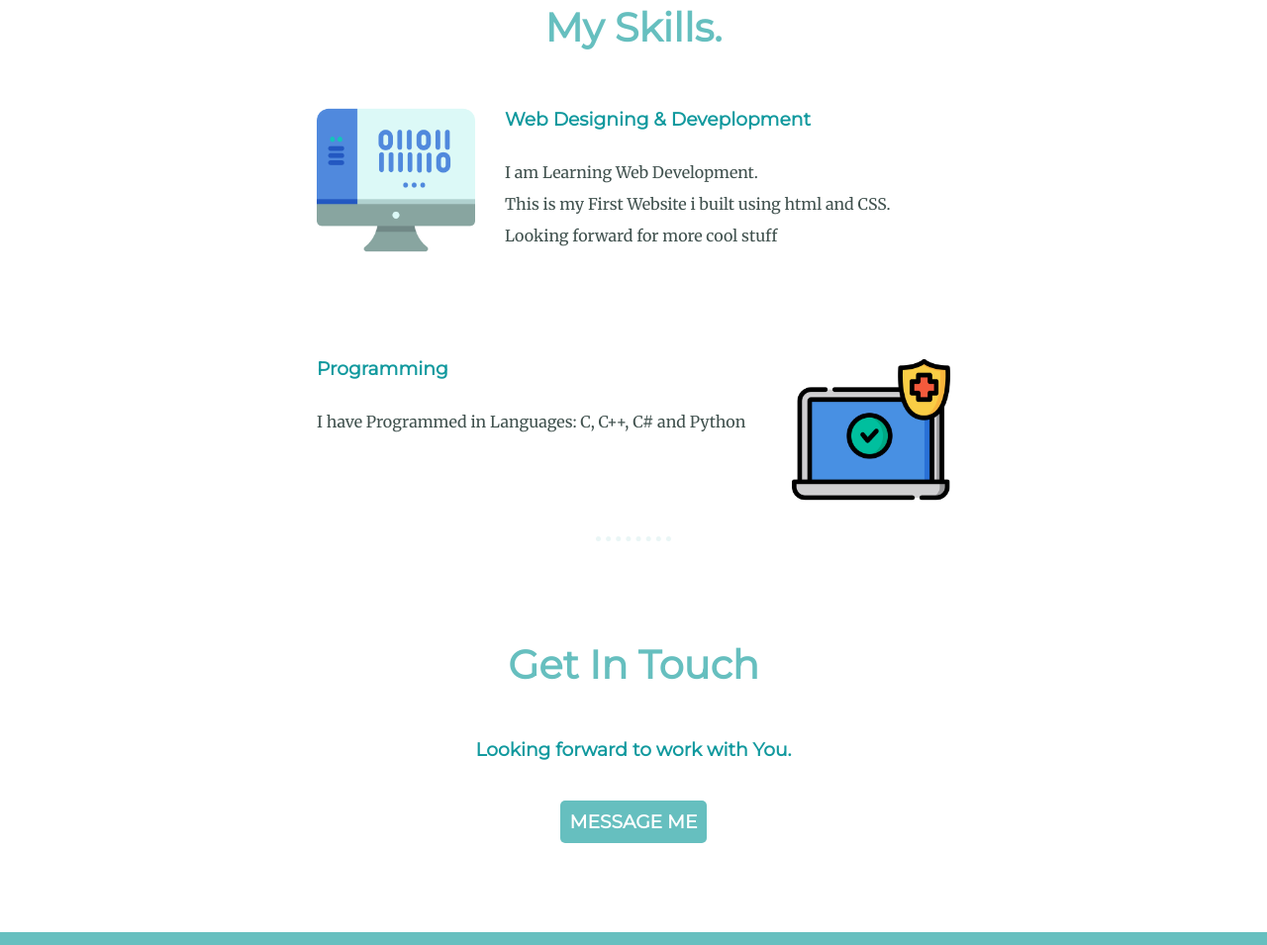
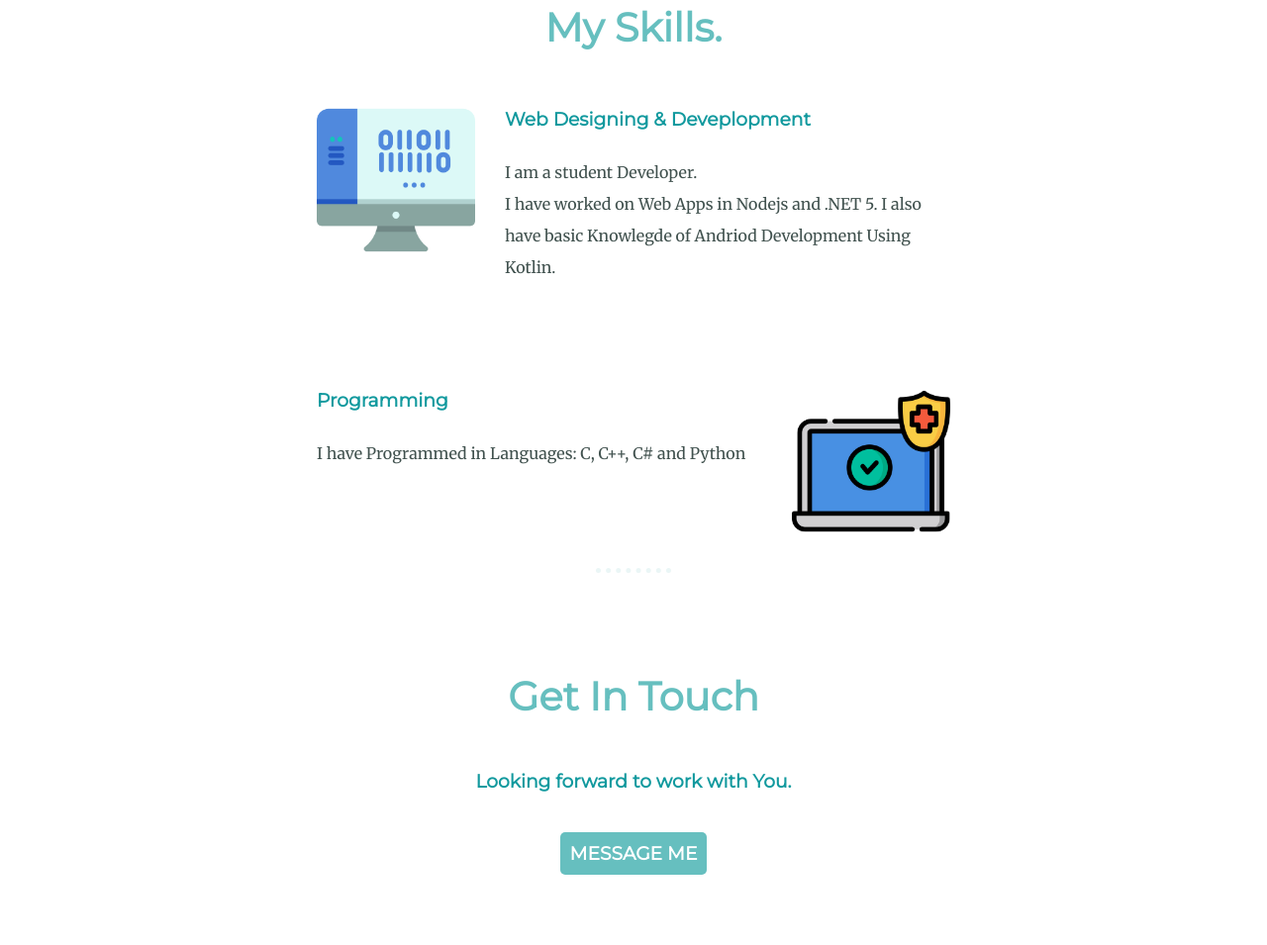
Before and after one commit to abdulmominkhattak/My_Site, a plain HTML site: page index.html in a window 1280 px wide. Shown: the part 1432-2387 px from the top of the page at 99% size. Drawn offline with Linux system fonts and the light colour scheme.

Commit message:
ChangesInAboutMe

```diff
--- a/index.html
+++ b/index.html
@@ -37,8 +37,8 @@
     <div class="skill-row">
       <img class="skill-img1" src="Images\skills-img1.png" alt="Skill Img 2">
       <h3>Web Designing & Deveplopment</h3>
-      <p style="margin-bottom:0;">I am Learning Web Development.</p>
-      <p style="margin-top:0;">This is my First Website i built using html and CSS. Looking forward for more cool stuff</p>
+      <p style="margin-bottom:0;">I am a student Developer.</p>
+      <p style="margin-top:0;">I have worked on Web Apps in Nodejs and .NET 5. I also have basic Knowlegde of Andriod Development Using Kotlin. </p>
 
     </div>
     <div class="skill-row">
```
